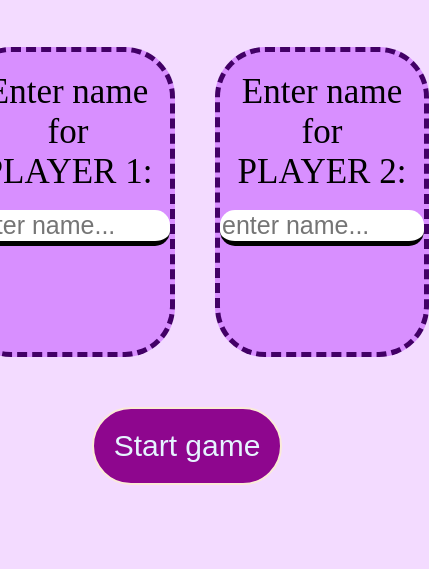
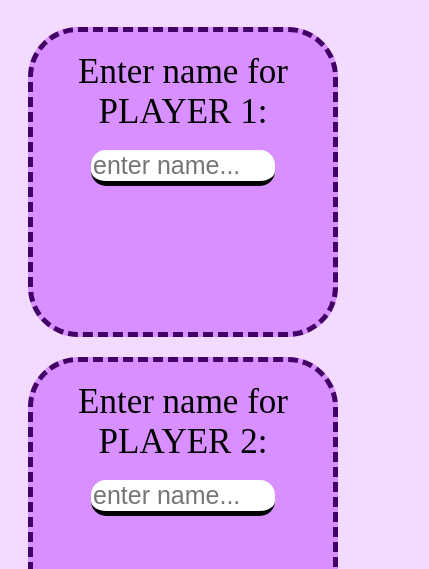
Before and after one commit to aribazia77-droid/aribazia77.github.io, a plain HTML site: page index.html in a window 390 px wide. Shown: the part 275-844 px from the top of the page, 429 px wide, since content can reach past the window. Drawn offline with Linux system fonts and the light colour scheme.

Commit message:
Update guess2.css

```diff
--- a/guess2.css
+++ b/guess2.css
@@ -265,8 +265,41 @@ a{     /* link inside the startgamebtn */
     justify-content:center; /* Horizontal center */
     align-items:center;  /* Vertical center */
 }
-@media (max-width: 400px){
-    #container{
-        width: 100%;
+
+/* --MOBILE VERSION-- */
+
+/* <600px 601px 768px 992px 1200px --- STANDARD BREAKPOINTS */
+
+@media only screen and (max-width: 600px){ /* everything below 600px */
+    .input_container {
+        display:block;
+        width:100%;
+    }
+    #input_player1{  /* Player 1 box */
+        background-color:hsl(279, 100%, 78%);
+        width:300px;
+        height:300px;
+        text-align:center;
+        margin:20px;
+        border: 5px hsl(279, 100%, 20%) dashed;
+        border-radius:50px;
+    }
+    #input_box1{
+        font-size:25px;
+        width:180px;
+        border:none;
+        border-bottom: 5px solid black;
+        border-radius:15px;
+        position: relative;
+        bottom:-20px;
+    }
+    #input_box2{
+        font-size:25px;
+        width:180px;
+        border:none;
+        border-bottom: 5px solid black;
+        border-radius:15px;
+        position: relative;
+        bottom:-20px;
     }
 }
```
